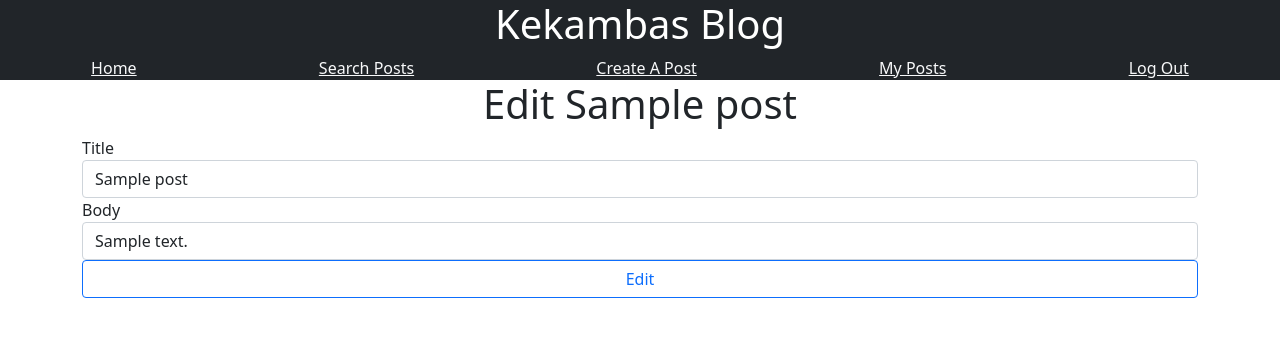
After one commit to kmehner/kekambas_flask_blog, a Flask app: page /blog/edit-posts/1 in a window 1280 px wide. The commit adds this page. Shown: the top 337 px of the page. Run offline with Flask 2, Linux system fonts and the light colour scheme; a user stored in the database is signed in; tables that the repository leaves empty hold one stand-in row (values such as "Sample post"); some libraries are stand-ins or nearby versions.

Commit message:
Update for Heroku

```diff
--- a/app/blueprints/blog/routes.py
+++ b/app/blueprints/blog/routes.py
@@ -40,10 +40,42 @@ def single_post(post_id):
     title = post.title
     return render_template('post_detail.html', title=title, post=post)
 
-
 @blog.route('/search-posts', methods=['GET', 'POST'])
 def search_posts():
     title = 'Search'
     form = SearchForm()
     posts = []
+    if form.validate_on_submit():
+        term = form.search.data
+        posts = Post.query.filter( (Post.title.ilike(f'%{term}%')) | (Post.body.ilike(f'%{term}%')) ).all()
     return render_template('search_posts.html', title=title, posts=posts, form=form)
+
+# Edit a Single Post by ID
+@blog.route('/edit-posts/<post_id>', methods=["GET", "POST"])
+@login_required
+def edit_post(post_id):
+    post = Post.query.get_or_404(post_id)
+    if post.author != current_user:
+        flash('You do not have edit access to this post.', 'danger')
+        return redirect(url_for('blog.my_posts'))
+    title = f"Edit {post.title}"
+    form = PostForm()
+    if form.validate_on_submit():
+        post.update(**form.data)
+        flash(f'{post.title} has been updated', 'warning')
+        return redirect(url_for('blog.my_posts'))
+
+    return render_template('post_edit.html', title=title, post=post, form=form)
+
+
+
+@blog.route('/delete-posts/<post_id>')
+@login_required
+def delete_post(post_id):
+    post = Post.query.get_or_404(post_id)
+    if post.author != current_user:
+        flash('You do not have delete access to this post', 'danger')
+    else:
+        post.delete()
+        flash(f'{post.title} has been deleted.', 'secondary')
+    return redirect(url_for('blog.my_posts'))
--- a/app/templates/my_posts.html
+++ b/app/templates/my_posts.html
@@ -11,7 +11,7 @@
             <div>
                 <cite>&mdash; {{ p.author }}</cite>
             </div>
-            <a href="#" class="btn btn-success">Edit</a>
+            <a href="{{ url_for('blog.edit_post', post_id=p.id) }}" class="btn btn-success">Edit</a>
             <a href="#" class="btn btn-danger">Delete</a>
         </div>
     </div>
--- /dev/null
+++ b/app/templates/post_edit.html
@@ -0,0 +1,21 @@
+{% extends 'base.html' %}
+
+
+{% block content %}
+
+<h1 class="text-center">Edit {{ post.title }}</h1>
+
+<form action="" method="post">
+    {{ form.csrf_token }}
+    <div class="form-group">
+        {{ form.title.label }}
+        {{ form.title(class='form-control', value=post.title) }}
+
+        {{ form.body.label }}
+        {{ form.body(class='form-control', value=post.body) }}
+
+        {{ form.submit(class='btn btn-outline-primary w-100', value='Edit') }}
+    </div>
+</form>
+
+{% endblock content %}
--- a/requirements.txt
+++ b/requirements.txt
@@ -1,5 +1,6 @@
 alembic==1.7.7
 click==8.1.0
+colorama==0.4.4
 dnspython==2.2.1
 email-validator==1.1.3
 Flask==2.1.0
@@ -8,6 +9,7 @@ Flask-Migrate==3.1.0
 Flask-SQLAlchemy==2.5.1
 Flask-WTF==1.0.0
 greenlet==1.1.2
+gunicorn==20.1.0
 idna==3.3
 importlib-metadata==4.11.3
 itsdangerous==2.1.2
```
Also changed, not shown: app/blueprints/blog/models.py (+10 -0 lines), app/templates/search_posts.html (+15 -1 lines), 1 other file.
